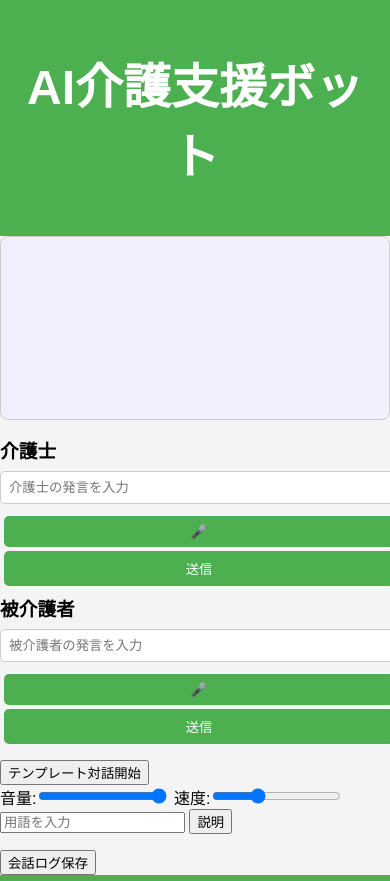
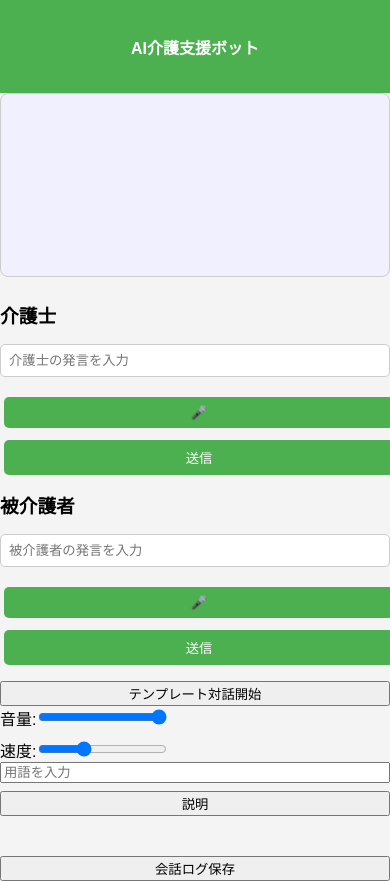
Before and after one commit to MitsunoriFukuchi692/KigosienChatbot_0621, a Flask app: page / in a window 390 px wide; the page is wider, and only the part inside the window is pictured. Run offline with Flask 3, Linux system fonts and the light colour scheme.

Commit message:
スマホ向けレスポンシブCSSを追加

```diff
--- a/static/css/styles.css
+++ b/static/css/styles.css
@@ -119,3 +119,28 @@ header {
     font-size: 0.8rem;
   }
 }
+
+/* 小さい画面向けレスポンシブ */
+@media (max-width: 600px) {
+  header h1 {
+    font-size: 16px;
+    padding: 8px 0;
+  }
+  .input-panel, .tts-panel, #glossary {
+    display: flex;
+    flex-direction: column;
+    gap: 8px;
+  }
+  .input-panel input[type="text"] {
+    width: 100%;
+    box-sizing: border-box;
+  }
+  .input-panel button, #template-start-btn, #save-log-btn {
+    width: 100%;
+  }
+  #template-buttons {
+    display: grid;
+    grid-template-columns: repeat(2, 1fr);
+    gap: 4px;
+  }
+}
```
